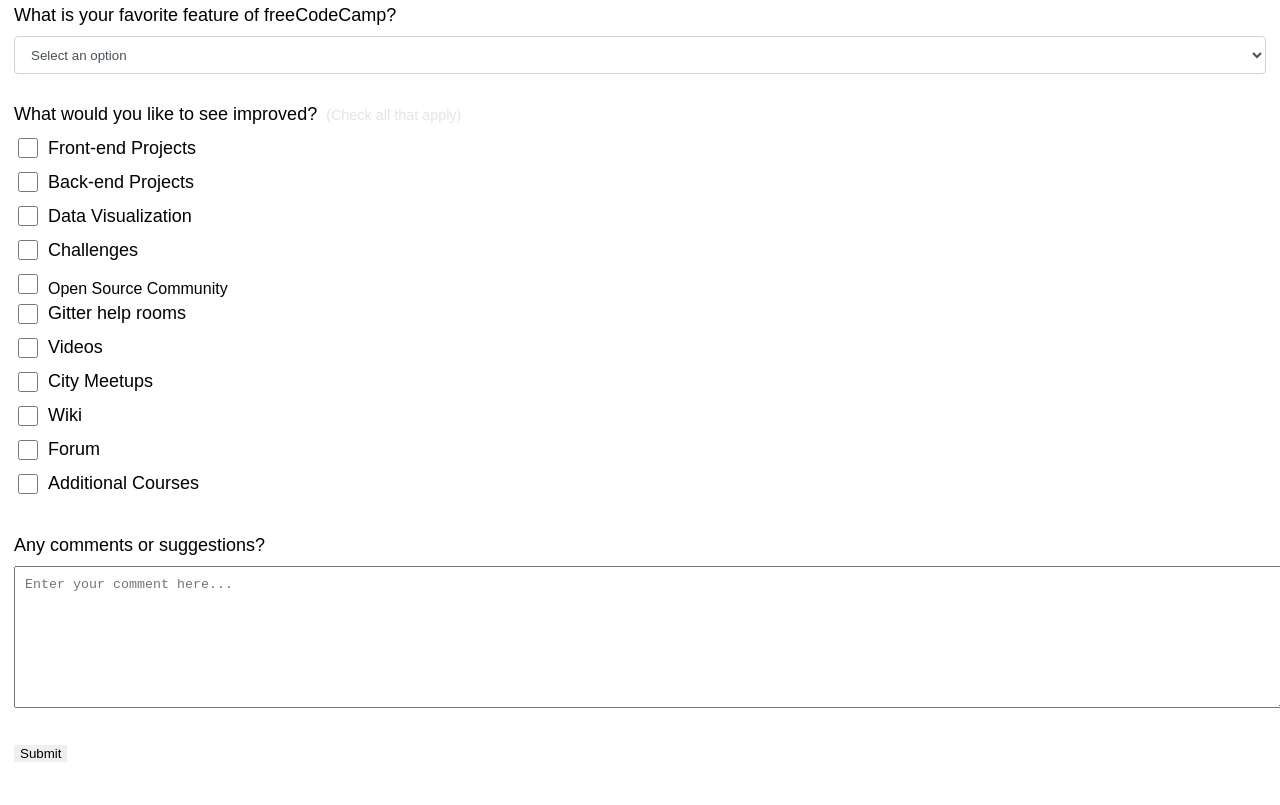
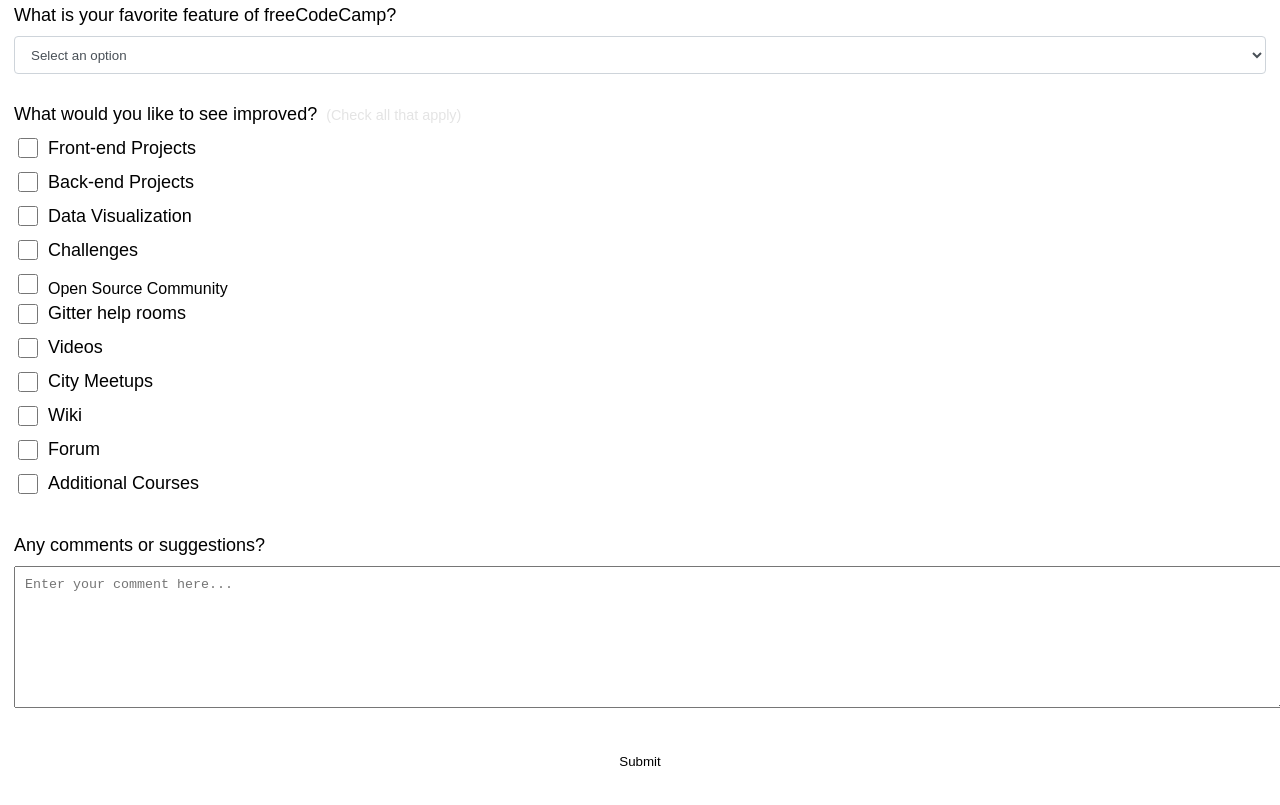
Before and after one commit to Yinkusadel/05-fcc-surveyform, a website: page index.html in a window 1280 px wide. Shown: the part 792-1597 px from the top of the page. Drawn offline with Linux system fonts and the light colour scheme.

Commit message:
css class submit button added

```diff
--- a/styles.css
+++ b/styles.css
@@ -97,3 +97,13 @@
   padding: 0.625rem;
   resize: vertical;
 }
+
+.submit-button {
+    display: block;
+    width: 100%;
+    padding: 0.75rem;
+    background: var(--color-green);
+    color: inherit;
+    border-radius: 2px;
+    cursor: pointer;
+  }
```
